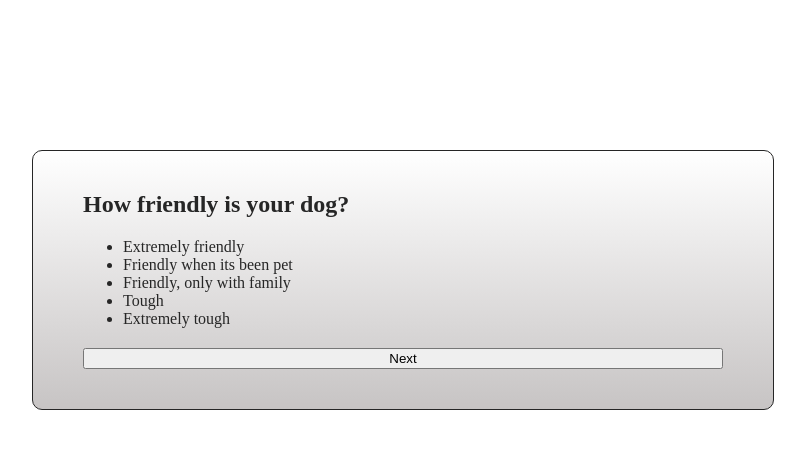
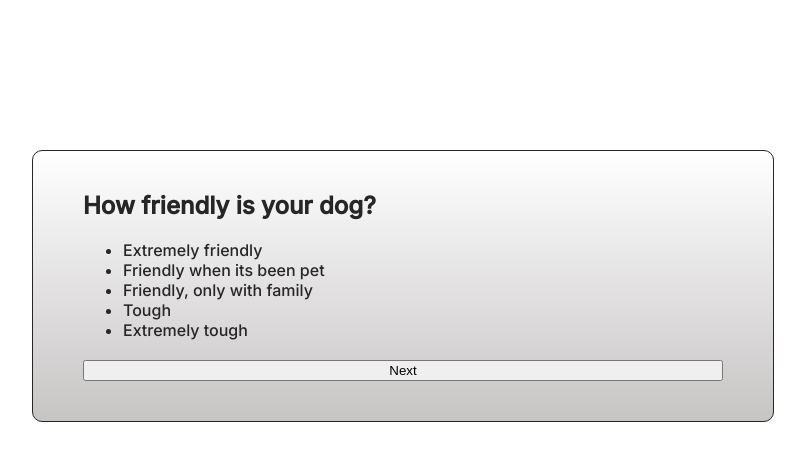
Before and after one commit to Dilakshan-Chandrasena/SDGP-Y305-PetBay, a React (Vite) app in the folder Client/: page / in a window 1280 px wide. Shown: the top 460 px of the page, without its empty margins (237-1042 px from the left). Built offline with nearby package versions, Linux system fonts and the light colour scheme.

Commit message:
Update Set Preferences

```diff
--- a/Client/index.html
+++ b/Client/index.html
@@ -3,6 +3,10 @@
   <head>
     <meta charset="UTF-8" />
     <link rel="icon" type="image/svg+xml" href="/vite.svg" />
+    <link
+      href="https://fonts.googleapis.com/css2?family=Inter:wght@500&display=swap"
+      rel="stylesheet"
+    />
     <meta name="viewport" content="width=device-width, initial-scale=1.0" />
     <title>Set preferences</title>
   </head>
--- a/Client/src/components/Quiz/quiz.module.css
+++ b/Client/src/components/Quiz/quiz.module.css
@@ -3,6 +3,7 @@
 }
 body {
   height: 100vh;
+  font-family: "Inter", sans-serif;
 }
 
 .container {
```
